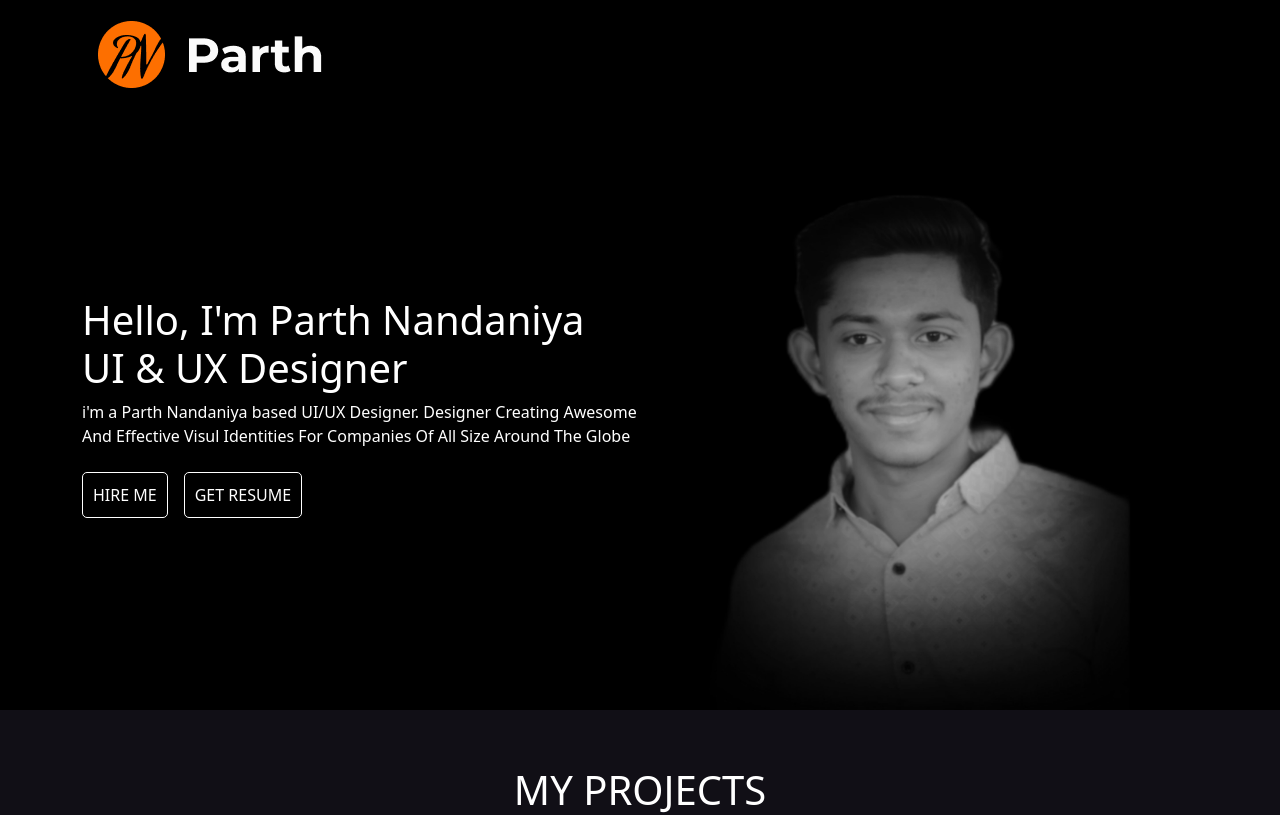
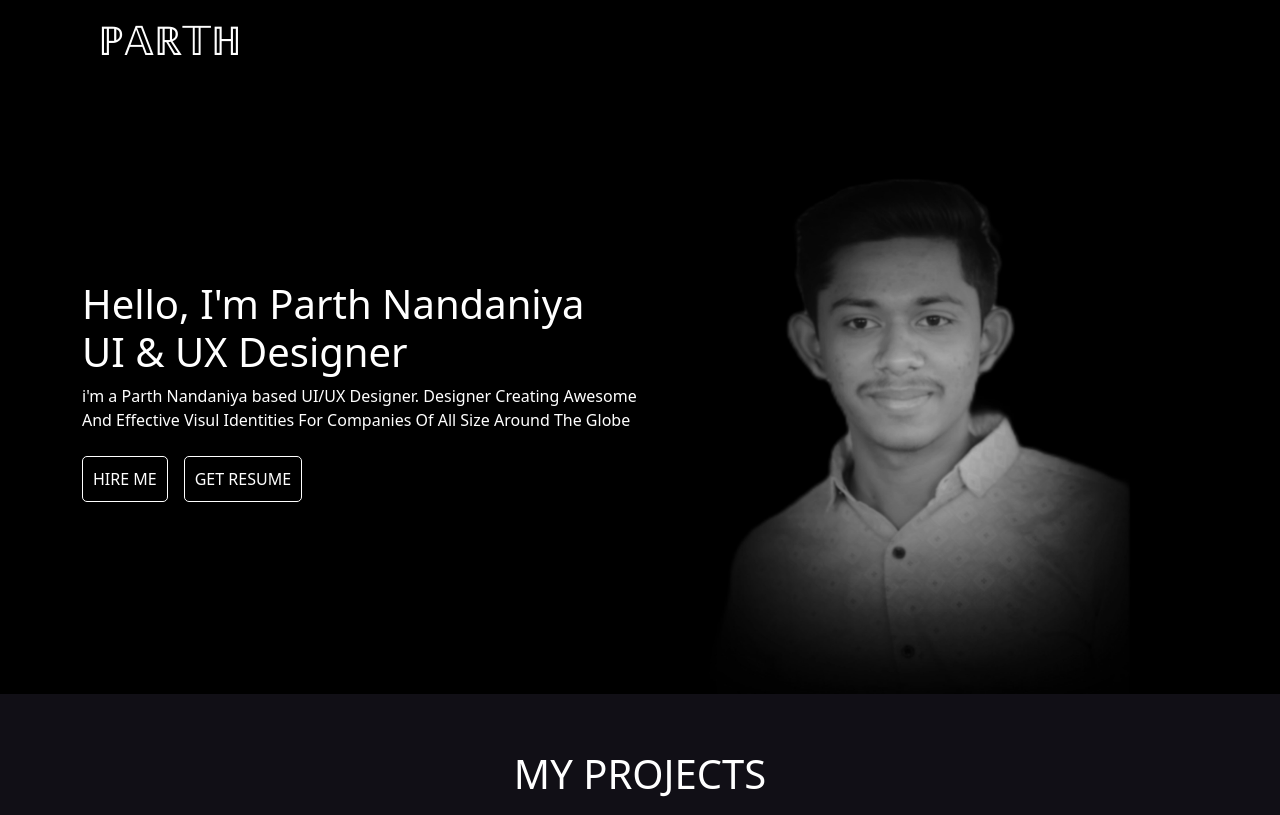
Before and after one commit to PARTHNANDANIYA56/parthuiux, a React (Create React App) app: page / in a window 1280 px wide. Shown: the top 815 px of the page. Built offline with nearby package versions, Linux system fonts and the light colour scheme.

Commit message:
change my logo

```diff
--- a/src/App.css
+++ b/src/App.css
@@ -519,7 +519,7 @@ textarea {
     .form_nameemail {
         display: flex;
         flex-direction: column;
-        width:fit-content;
+        width: fit-content;
         margin: auto;
 
     }
--- a/src/componet/Header.js
+++ b/src/componet/Header.js
@@ -7,8 +7,8 @@ function Header() {
         <>
             <header className='container'>
                 <div className='p-3 '>
-                    {/* <h1>ℙ𝔸ℝ𝕋ℍ</h1> */}
-                    <img src="logo.png" alt="" className='pn_logo'/>
+                    <h1>ℙ𝔸ℝ𝕋ℍ</h1>
+                    {/* <img src="logo.png" alt="" className='pn_logo'/> */}
                 </div>
             </header>
         </>
```
